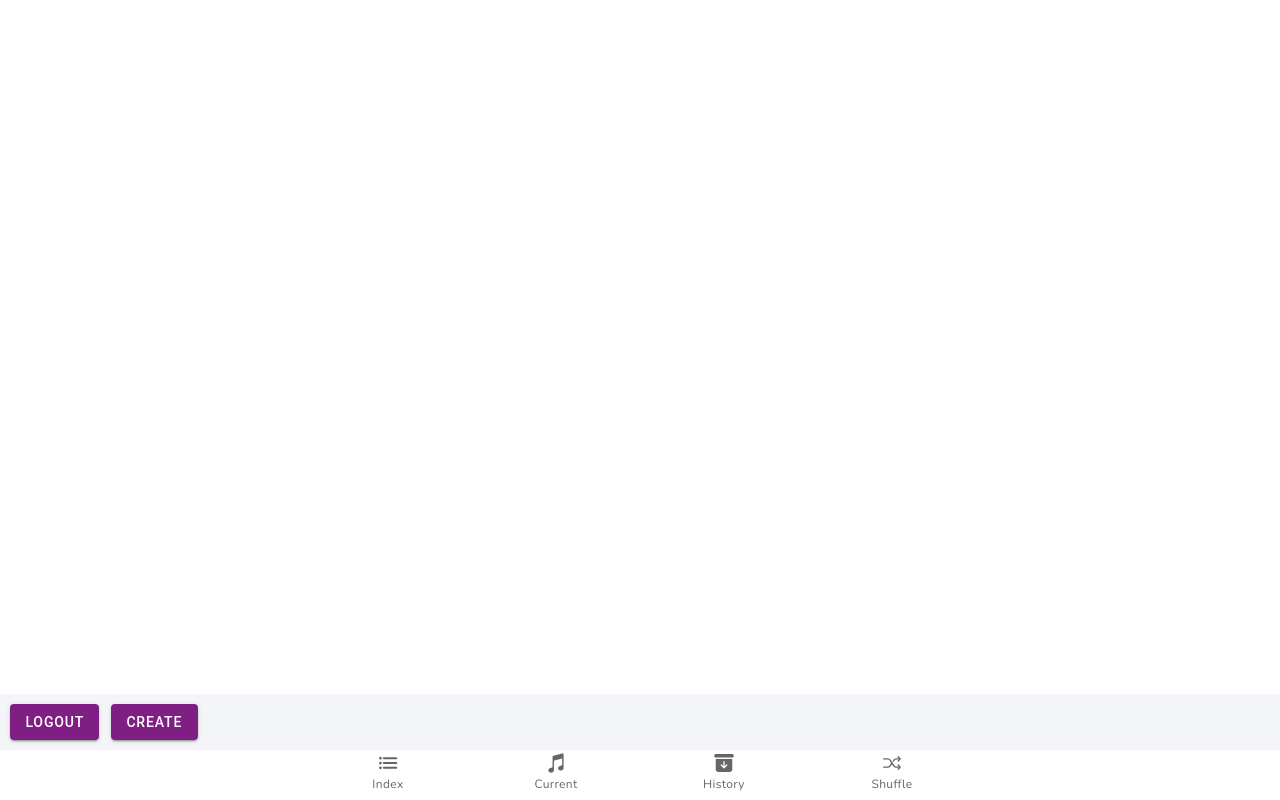
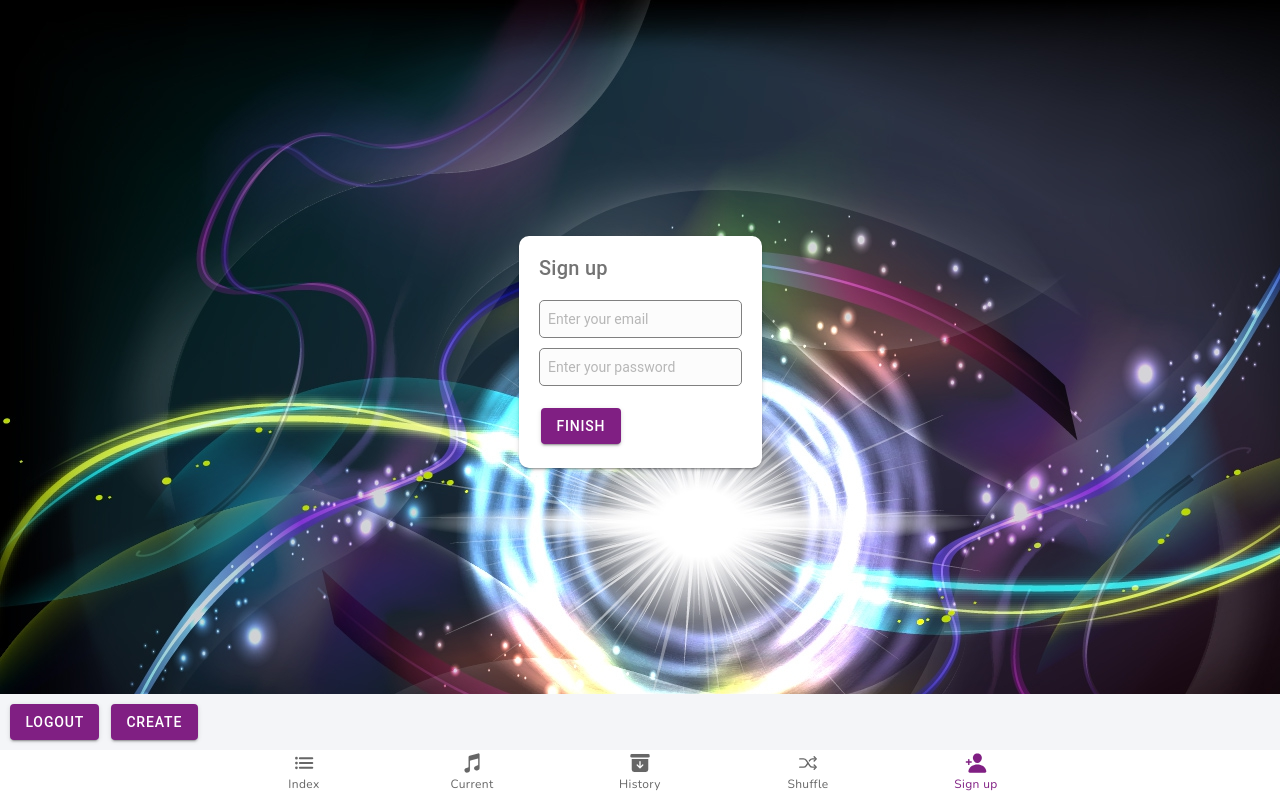
Before and after one commit to MarioCDS/ionic-project, a React (Create React App) app: page /signup in a window 1280 px wide. Built offline with nearby package versions, Linux system fonts and the light colour scheme; no server answers; sample sign-in values are in the browser's storage; a web font is replaced by a local one.

Commit message:
Signup changes

```diff
--- a/src/App.jsx
+++ b/src/App.jsx
@@ -10,13 +10,20 @@ import {
   setupIonicReact,
 } from "@ionic/react";
 import { IonReactRouter } from "@ionic/react-router";
-import { shuffle, archive, list, musicalNotes } from "ionicons/icons";
+import {
+  shuffle,
+  archive,
+  list,
+  musicalNotes,
+  personAdd,
+} from "ionicons/icons";
 import { Redirect, Route } from "react-router-dom";
 import Current from "./pages/Current";
 import Edit from "./pages/Edit";
 import History from "./pages/History";
 import Index from "./pages/Index";
-import Random from "./pages/Shuffle";
+import Shuffle from "./pages/Shuffle";
+import Signup from "./pages/Signup";
 
 /* Core CSS required for Ionic components to work properly */
 import "@ionic/react/css/core.css";
@@ -80,7 +87,10 @@ const App = () => (
               <Edit />
             </Route>
             <Route exact path="/shuffle">
-              <Random />
+              <Shuffle />
+            </Route>
+            <Route exact path="/signup">
+              <Signup />
             </Route>
           </IonRouterOutlet>
 
@@ -101,6 +111,10 @@ const App = () => (
               <IonIcon icon={shuffle} />
               <IonLabel>Shuffle</IonLabel>
             </IonTabButton>
+            <IonTabButton tab="signup" href="/signup">
+              <IonIcon icon={personAdd} />
+              <IonLabel>Sign up</IonLabel>
+            </IonTabButton>
           </IonTabBar>
         </IonTabs>
       </IonReactRouter>
--- a/src/components/LyricsForm.jsx
+++ b/src/components/LyricsForm.jsx
@@ -42,6 +42,9 @@ export default function LyricsForm({ mode }) {
       setTitle(currentSong.Title);
       setLyrics(currentSong.Lyrics);
       setAuthor(currentSong.Author);
+      if (currentSong.CreatedBy !== currentUser.uid) {
+        historyUse.push("/index");
+      }
     }
   }, [currentSong]);
 
@@ -55,7 +58,7 @@ export default function LyricsForm({ mode }) {
 
   //A toggle used to prevent other useEffect functions from running on the first render. This should always be the last useEffect.
   useEffect(() => {
-    setInitializing(false);
+    setInitializing(true);
   }, []);
 
   //reset the form and return to the index page.
@@ -77,6 +80,7 @@ export default function LyricsForm({ mode }) {
         Title: post.Title,
         Author: post.Author,
         Lyrics: post.Lyrics,
+        CreatedBy: currentUser.uid,
       });
     } catch (error) {
       console.log(error);
@@ -94,6 +98,7 @@ export default function LyricsForm({ mode }) {
         Title: post.Title,
         Lyrics: post.Lyrics,
         Author: post.Author,
+        CreatedBy: currentUser.uid,
       });
     } catch (error) {
       console.log(error);
@@ -125,6 +130,7 @@ export default function LyricsForm({ mode }) {
     } else {
       alert("Please enter a title");
     }
+    setInitializing(false);
   }
 
   return (
--- a/src/contexts/AuthContext.js
+++ b/src/contexts/AuthContext.js
@@ -18,7 +18,7 @@ export default function AuthProvider({ children }) {
     Author: "",
   });
 
-  function signUp(email, password) {
+  async function signUp(email, password) {
     return auth
       .createUserWithEmailAndPassword(email, password)
       .catch((error) => {
--- a/src/pages/Index.jsx
+++ b/src/pages/Index.jsx
@@ -122,7 +122,7 @@ function Search() {
                     {songNumber} - {song.Title}
                   </h2>
                 </div>
-                {currentUser ? (
+                {currentUser && currentUser.uid === song.CreatedBy ? (
                   <>
                     <IonButton
                       style={{ margin: "0 10px" }}
--- /dev/null
+++ b/src/pages/Signup.jsx
@@ -0,0 +1,60 @@
+import {
+  IonButton,
+  IonCard,
+  IonHeader,
+  IonTitle,
+  IonInput,
+  useIonViewWillEnter,
+} from "@ionic/react";
+import "./Style.css";
+
+import { useRef } from "react";
+import { useAuth } from "../contexts/AuthContext";
+
+export default function Signup() {
+  useIonViewWillEnter(() => {}, []);
+  const emailRef = useRef();
+  const passwordRef = useRef();
+  const { signUp } = useAuth();
+
+  async function handleSubmit(e) {
+    e.preventDefault();
+    await signUp(emailRef.current.value, passwordRef.current.value);
+  }
+
+  return (
+    <div className="page">
+      <IonHeader collapse="condense"></IonHeader>
+      <IonCard className="card">
+        <IonTitle className="createTitle">Sign up</IonTitle>
+        <form onSubmit={handleSubmit}>
+          <IonInput
+            type="text"
+            id="email"
+            className="createInput"
+            placeholder="Enter your email"
+            required
+            ref={emailRef}
+          ></IonInput>
+          <IonInput
+            type="password"
+            id="password"
+            className="createInput"
+            placeholder="Enter your password"
+            required
+            ref={passwordRef}
+          ></IonInput>
+          <IonButton
+            type="submit"
+            style={{
+              marginTop: "12px",
+              maxWidth: "150px",
+            }}
+          >
+            Finish
+          </IonButton>
+        </form>
+      </IonCard>
+    </div>
+  );
+}
```
